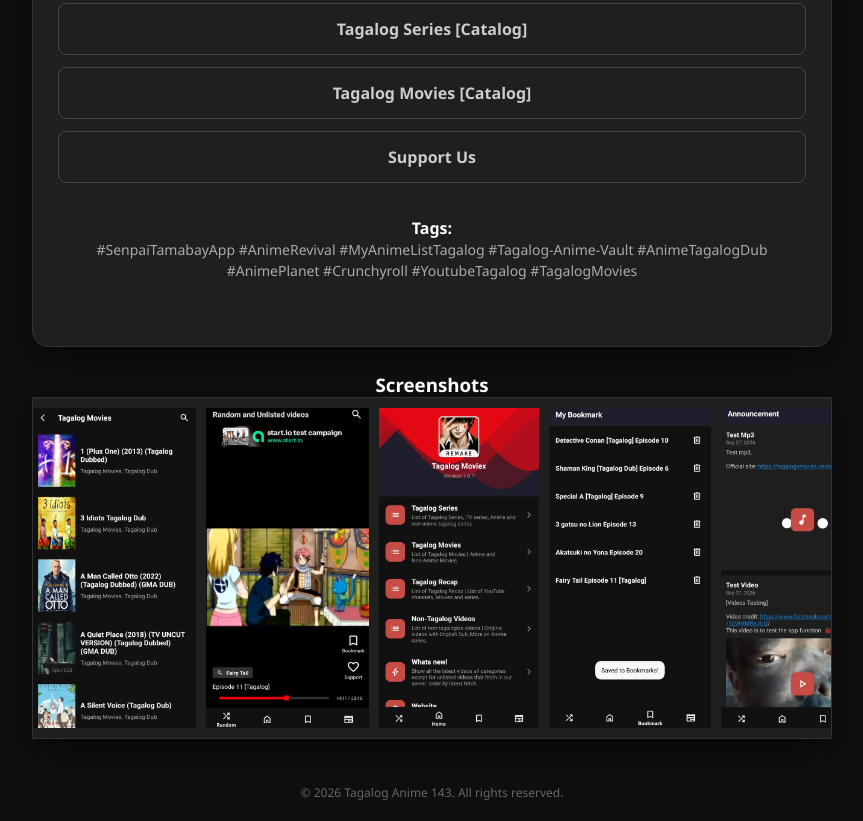
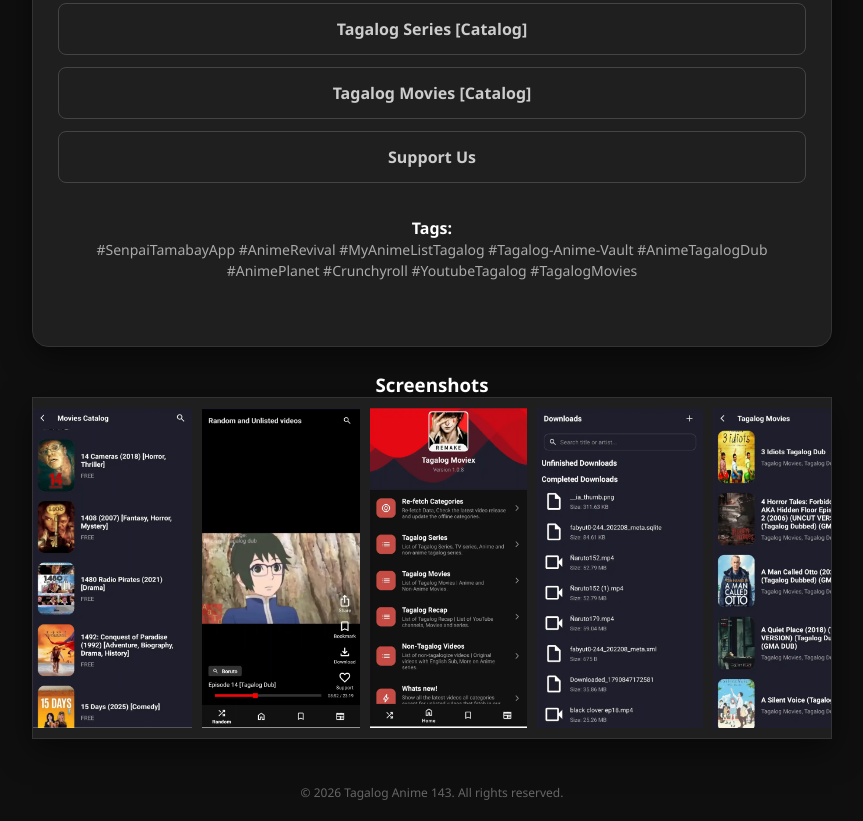
Before and after one commit to allanzamora/allanzamora.github.io, a plain HTML site: page index.html in a window 1280 px wide. Shown: the part 831-1652 px from the top of the page, without its empty margins (208-1071 px from the left). Drawn offline with Linux system fonts and the light colour scheme.

Commit message:
Add files via upload

```diff
--- a/index.html
+++ b/index.html
@@ -104,12 +104,13 @@
     <div class="screenshots-section">
         <h3>Screenshots</h3>
         <div class="screen_main">
-            <img src="app7-01.webp" alt="App Screenshot 1" loading="lazy">
-            <img src="app7-02.webp" alt="App Screenshot 2" loading="lazy">
-            <img src="app7-03.webp" alt="App Screenshot 3" loading="lazy">
-            <img src="app7-04.webp" alt="App Screenshot 4" loading="lazy">
-            <img src="app7-05.webp" alt="App Screenshot 5" loading="lazy">
-            <img src="app7-06.webp" alt="App Screenshot 6" loading="lazy">
+            <img src="/pic01/v9_01.webp" alt="App Screenshot 1" loading="lazy">
+            <img src="/pic01/v9_02.webp" alt="App Screenshot 2" loading="lazy">
+            <img src="/pic01/v9_03.webp" alt="App Screenshot 3" loading="lazy">
+            <img src="/pic01/v9_04.webp" alt="App Screenshot 4" loading="lazy">
+            <img src="/pic01/v9_05.webp" alt="App Screenshot 5" loading="lazy">
+            <img src="/pic01/v9_06.webp" alt="App Screenshot 6" loading="lazy">
+            <img src="/pic01/v9_07.webp" alt="App Screenshot 7" loading="lazy">
         </div>
     </div>
 
```
